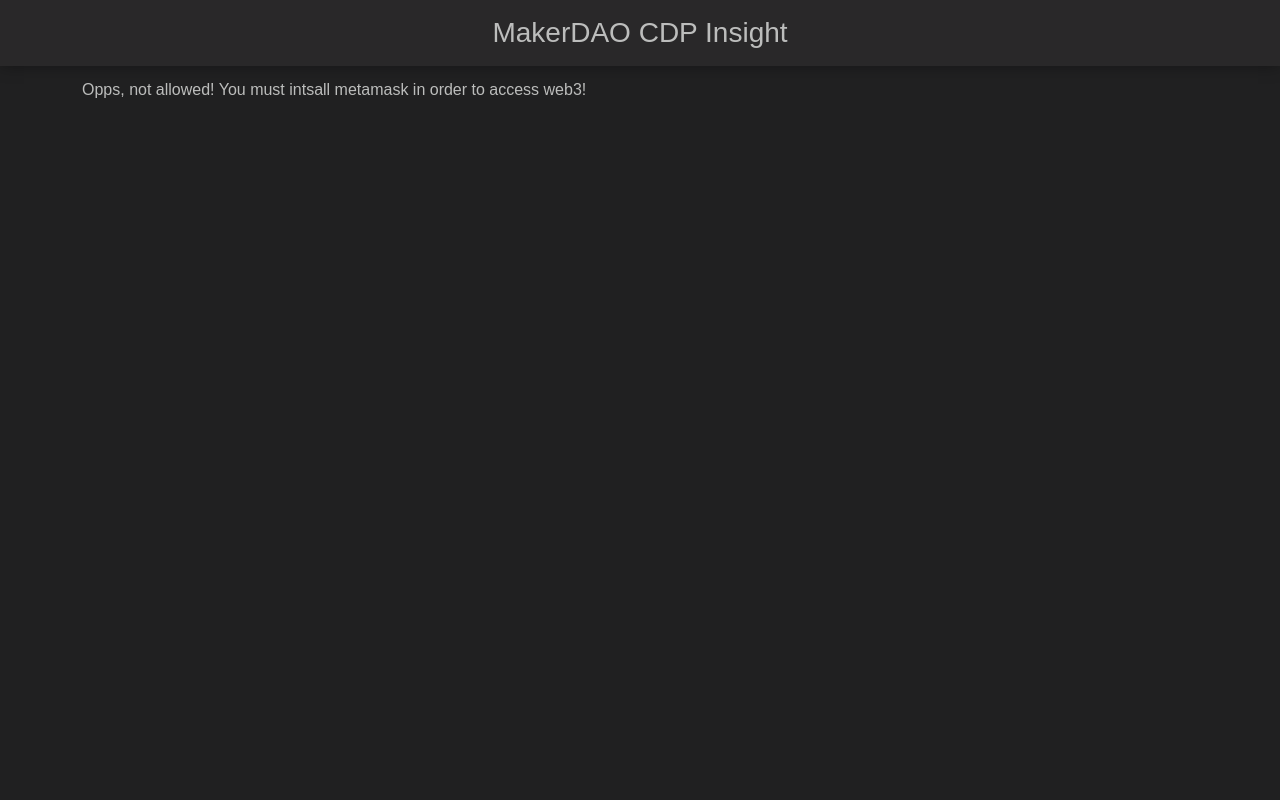
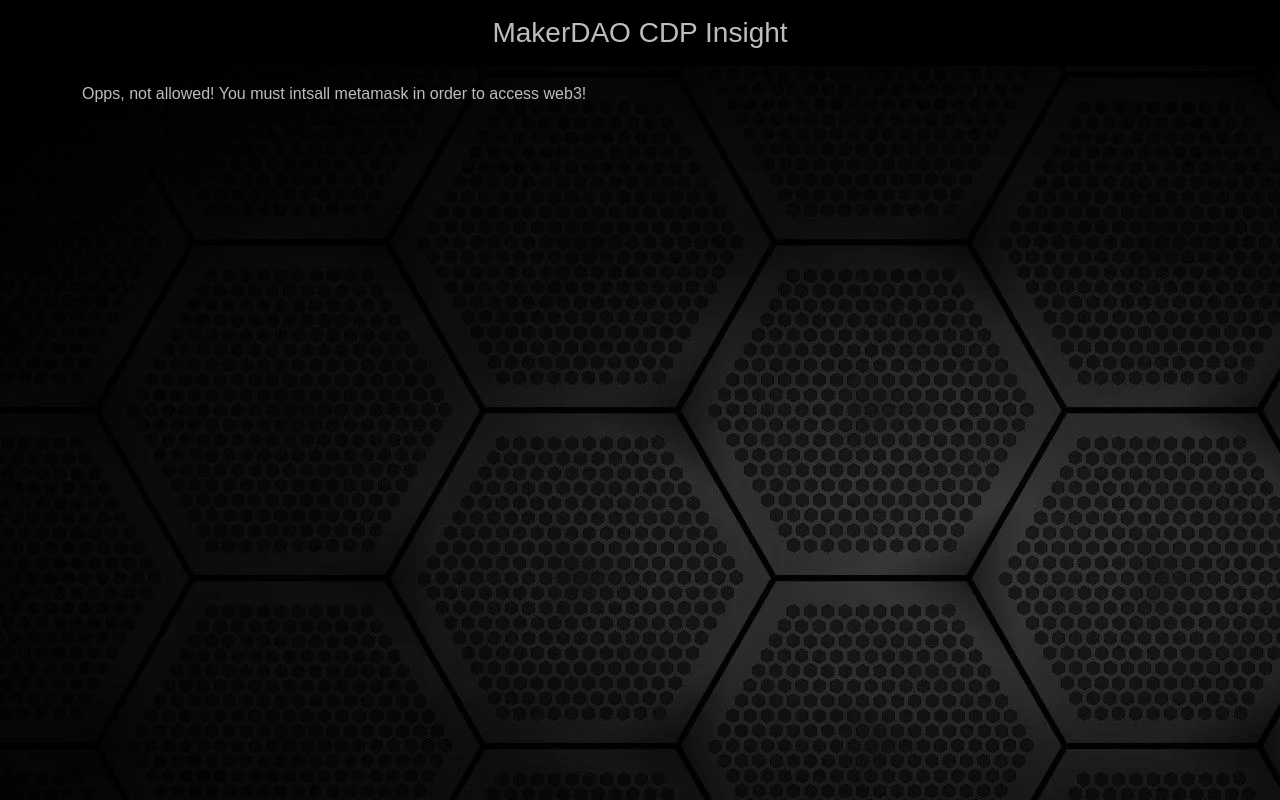
Before and after one commit to milospav7/makerdao-cdp-insight, a React (Create React App) app: page /wallet-missing in a window 1280 px wide. Built offline with nearby package versions, Linux system fonts and the light colour scheme.

Commit message:
Implement progress tracker

```diff
--- a/src/components/CDP/CdpList.tsx
+++ b/src/components/CDP/CdpList.tsx
@@ -1,6 +1,7 @@
 import { useState } from "react";
 import { Col, Form, Row } from "react-bootstrap";
 import { toast } from "react-toastify";
+import { useLayoutContext } from "../Provider/hooks";
 import { DebouncedInput } from "../shared/DebouncedInput";
 import Grid from "./Grid";
 import { useCdpService } from "./hooks";
@@ -16,6 +17,8 @@ const gridColumns: IGridColumn[] = [
 ];
 
 const CdpList = () => {
+  const { setLayoutProgressPercentage, setLayoutProgressVisiblity } =
+    useLayoutContext();
   const [cdps, setCdps] = useState<any[]>([]);
   const [inputs, setInputs] = useState<InputsState>({
     type: "ETH-A",
@@ -41,12 +44,22 @@ const CdpList = () => {
       type: ev.target.value as CollateralType,
     }));
     if (inputs.cdpId) {
-      const result = await getCdps({
-        id: Number(inputs.cdpId),
-        type: ev.target.value as CollateralType,
-      });
-      setCdps(result);
-    }
+      setLayoutProgressPercentage(0);
+      setLayoutProgressVisiblity(true);
+
+      const output = await getCdps(
+        {
+          id: Number(inputs.cdpId),
+          type: ev.target.value as CollateralType,
+        },
+        setLayoutProgressPercentage
+      );
+
+      if (!output.aborted) {
+        setCdps(output.result);
+        setLayoutProgressVisiblity(false);
+      }
+    } else setCdps([]);
   };
 
   const updateCdpId = async (id: string | null) => {
@@ -55,9 +68,19 @@ const CdpList = () => {
       cdpId: id,
     }));
     if (id) {
-      const result = await getCdps({ id: Number(id), type: inputs.type });
-      setCdps(result);
-    }
+      setLayoutProgressPercentage(0);
+      setLayoutProgressVisiblity(true);
+
+      const output = await getCdps(
+        { id: Number(id), type: inputs.type },
+        setLayoutProgressPercentage
+      );
+
+      if (!output.aborted) {
+        setCdps(output.result);
+        setLayoutProgressVisiblity(false);
+      }
+    } else setCdps([]);
   };
 
   return (
--- a/src/components/CDP/Grid.tsx
+++ b/src/components/CDP/Grid.tsx
@@ -1,7 +1,10 @@
 import { Table } from "react-bootstrap";
 import { IGridProps } from "./types";
 
-const Grid = ({ columns, data }: IGridProps) => (
+const Grid = ({ columns, data }: IGridProps) => {
+  if (data.length === 0) return <div />;
+
+  return (
     <Table bordered hover size="sm" className="text-light">
       <thead>
         <tr>
@@ -21,5 +24,6 @@ const Grid = ({ columns, data }: IGridProps) => (
       </tbody>
     </Table>
   );
+};
 
 export default Grid;
--- a/src/components/CDP/hooks.ts
+++ b/src/components/CDP/hooks.ts
@@ -62,7 +62,10 @@ export const useCdpService = (options: TServiceOptions) => {
   );
 
   const getCdps = useCallback(
-    async (queryParms: TQueryParams) => {
+    async (
+      queryParms: TQueryParams,
+      onProgressUpdate?: (progress: number) => void
+    ) => {
       try {
         const currentTimestamp = new Date().getTime();
         timestampOfLastExec.current = currentTimestamp;
@@ -111,6 +114,10 @@ export const useCdpService = (options: TServiceOptions) => {
                 if (typeMatch && retreivedCdps.length < 20) {
                   retreivedCdps.push(cdp);
                   currentBottomId = cdp.id - 1;
+                  if (onProgressUpdate)
+                    onProgressUpdate(
+                      Math.ceil((retreivedCdps.length / 20) * 100)
+                    );
                 }
               }
             }
@@ -137,6 +144,10 @@ export const useCdpService = (options: TServiceOptions) => {
                 if (typeMatch && retreivedCdps.length < 20) {
                   retreivedCdps.push(cdp);
                   currentTopId = cdp.id + 1;
+                  if (onProgressUpdate)
+                    onProgressUpdate(
+                      Math.ceil((retreivedCdps.length / 20) * 100)
+                    );
                 }
               }
             }
@@ -145,10 +156,13 @@ export const useCdpService = (options: TServiceOptions) => {
 
         // console.log("length", retreivedCdps);
         // console.log(currentBottomId, currentTopId);
-        return retreivedCdps;
+        return {
+          result: retreivedCdps,
+          aborted: !isThisMostRecentExecution(currentTimestamp),
+        };
       } catch (error) {
         options.onError(error);
-        return [];
+        return { result: [], aborted: false };
       }
     },
     [getCdp, isNonexistingCdp, isTargetType, isThisMostRecentExecution, options]
--- a/src/components/Layout.tsx
+++ b/src/components/Layout.tsx
@@ -1,13 +1,48 @@
+import { useCallback, useMemo, useState } from "react";
+import { LayoutContext } from "./Provider/hooks";
+import { ILayoutContext } from "./Provider/interfaces";
 interface IProps {
   children: React.ReactNode;
 }
 
 const Layout = ({ children }: IProps) => {
+  const [context, setContext] = useState({
+    displayProgressBar: false,
+    progressPercentage: 0,
+  });
+
+  const setLayoutProgressVisiblity = useCallback(
+    (isVisible: boolean) =>
+      setContext((p) => ({ ...p, displayProgressBar: isVisible })),
+    []
+  );
+
+  const setLayoutProgressPercentage = useCallback(
+    (percentage: number) =>
+      setContext((p) => ({ ...p, progressPercentage: percentage })),
+    []
+  );
+
+  const contextActions = useMemo<ILayoutContext>(
+    () => ({ setLayoutProgressPercentage, setLayoutProgressVisiblity }),
+    [setLayoutProgressPercentage, setLayoutProgressVisiblity]
+  );
+  console.log(context);
   return (
-    <div>
-      <div className="text-center py-3 h3 app-header">MakerDAO CDP Insight</div>
-      <div className="container py-1">{children}</div>
-    </div>
+    <LayoutContext.Provider value={contextActions}>
+      <div className="app-container">
+        <div className="text-center py-3 h3 mb-0 app-header">
+          MakerDAO CDP Insight
+        </div>
+        {context.displayProgressBar && (
+          <div
+            className="layout-progress-bar bg-info"
+            style={{ width: `${context.progressPercentage}%` }}
+          ></div>
+        )}
+        <div className="container py-3">{children}</div>
+      </div>
+    </LayoutContext.Provider>
   );
 };
 
--- a/src/components/Provider/hooks.tsx
+++ b/src/components/Provider/hooks.tsx
@@ -1,5 +1,5 @@
 import { createContext, useContext } from "react";
-import { IAuthenticationContext } from "./interfaces";
+import { IAuthenticationContext, ILayoutContext } from "./interfaces";
 
 export const AuthContext = createContext<IAuthenticationContext | undefined>(
   undefined
@@ -15,3 +15,18 @@ export const useAuthContext = () => {
 
   return context;
 };
+
+export const LayoutContext = createContext<ILayoutContext | undefined>(
+  undefined
+);
+
+export const useLayoutContext = () => {
+  const context = useContext(LayoutContext);
+
+  if (!context)
+    throw new Error(
+      "No LayoutContext.Provider found when calling useLayoutContext."
+    );
+
+  return context;
+};
--- a/src/components/Provider/interfaces.ts
+++ b/src/components/Provider/interfaces.ts
@@ -12,3 +12,8 @@ export interface IAuthenticationContext {
   wallet: IAuthenticationWallet;
   error: any;
 }
+
+export interface ILayoutContext {
+  setLayoutProgressPercentage: (progress: number) => void;
+  setLayoutProgressVisiblity: (visibility: boolean) => void;
+}
--- a/src/style/style.css
+++ b/src/style/style.css
@@ -40,7 +40,25 @@ a:active {
   text-decoration: none;
 }
 
+#root {
+  height: 100vh;
+}
+
+.app-container {
+  height: 100%;
+  background-image: url("images/dark.png");
+}
+
 .app-header {
-  background-color: #292829;
+  background-color: #000;
   box-shadow: rgba(0, 0, 0, 0.35) 0px 0px 15px;
 }
+
+.p-relative {
+  position: relative;
+}
+
+.layout-progress-bar {
+  height: 0.1em;
+  box-shadow: 0 0 2px 1px #fff, 0 0 2px 1px #5bc0de, 0 0 2px 1px #5bc0de;
+}
```
Also changed, not shown: src/style/images/dark.png (added). Lines whose indentation alone changed are shown as unchanged.
